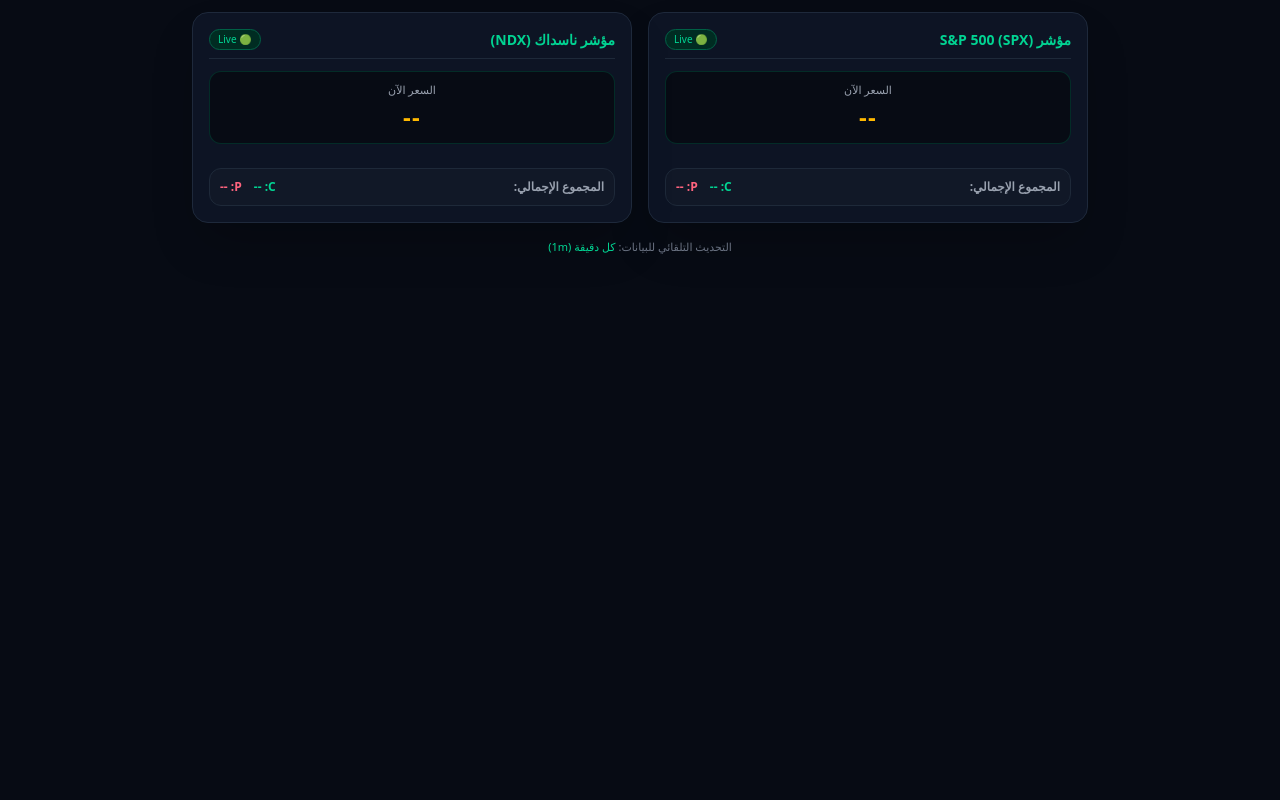
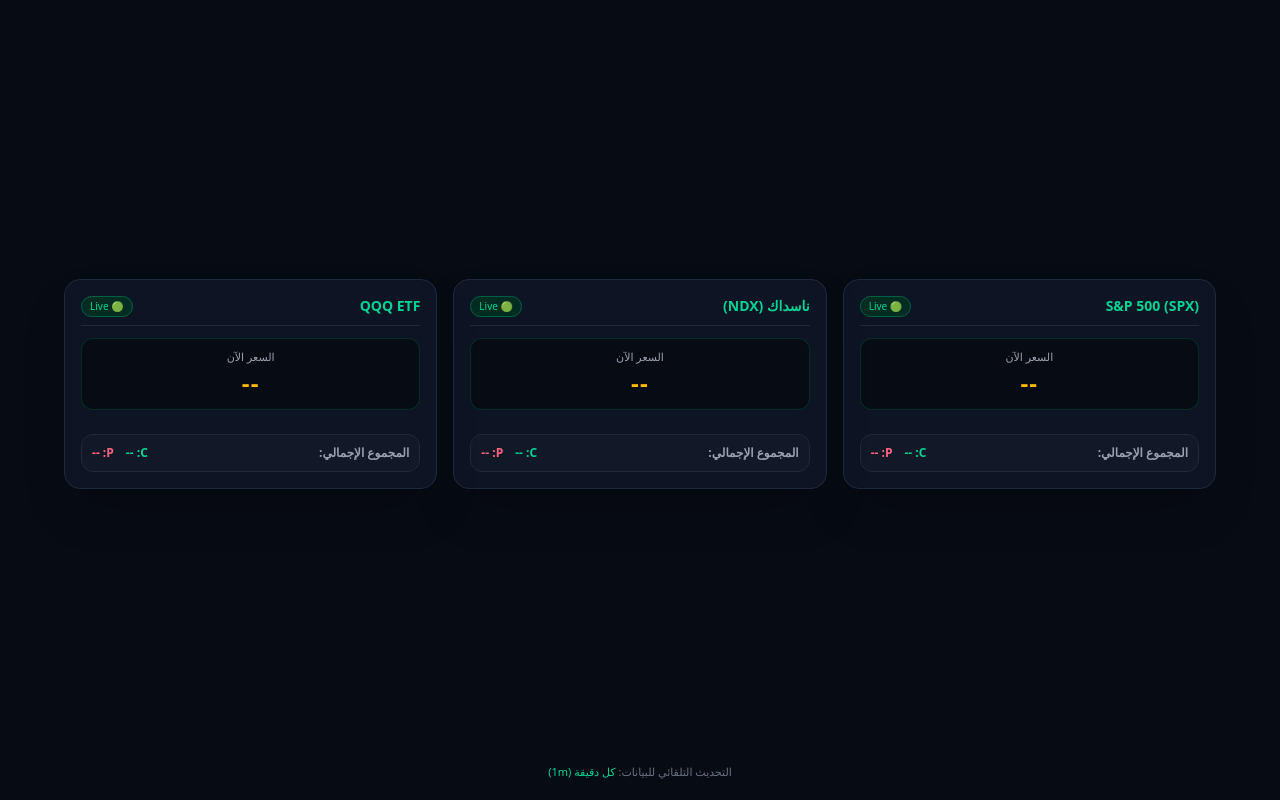
Before and after one commit to trky53352-cloud/spx-proxy, a website: page index.html in a window 1280 px wide. Drawn offline with nearby package versions, Linux system fonts and the light colour scheme; no server answers.

Commit message:
Update index.html

```diff
--- a/index.html
+++ b/index.html
@@ -3,20 +3,20 @@
 <head>
     <meta charset="UTF-8">
     <meta name="viewport" content="width=device-width, initial-scale=1.0">
-    <title>مراقب سيولة SPX & ناسداك</title>
+    <title>مراقب سيولة SPX, ناسداك & QQQ</title>
     <script src="https://cdn.jsdelivr.net/npm/@tailwindcss/browser@4"></script>
     <style>
         body { background-color: #070b14; color: #f3f4f6; font-family: system-ui, -apple-system, sans-serif; }
     </style>
 </head>
-<body class="min-h-screen flex flex-col items-center p-3 gap-4">
+<body class="min-h-screen flex flex-col items-center justify-between p-3">
 
-    <div class="w-full max-w-4xl flex flex-col md:flex-row gap-4 justify-center">
+    <div class="w-full max-w-6xl flex flex-col lg:flex-row gap-4 justify-center my-auto">
 
         <!-- قسم SPX -->
         <div class="flex-1 bg-[#0d1424] border border-[#1e293b] rounded-2xl p-4 shadow-2xl flex flex-col gap-3">
             <div class="flex justify-between items-center border-b border-gray-800 pb-2">
-                <h1 class="text-emerald-400 font-bold text-sm">مؤشر S&P 500 (SPX)</h1>
+                <h1 class="text-emerald-400 font-bold text-sm">S&P 500 (SPX)</h1>
                 <span class="text-[10px] text-emerald-400 bg-emerald-950 px-2 py-0.5 rounded-full border border-emerald-800">🟢 Live</span>
             </div>
             <div class="bg-[#070b14] border border-emerald-900/50 rounded-xl p-2.5 text-center">
@@ -36,7 +36,7 @@
         <!-- قسم ناسداك (NDX) -->
         <div class="flex-1 bg-[#0d1424] border border-[#1e293b] rounded-2xl p-4 shadow-2xl flex flex-col gap-3">
             <div class="flex justify-between items-center border-b border-gray-800 pb-2">
-                <h1 class="text-emerald-400 font-bold text-sm">مؤشر ناسداك (NDX)</h1>
+                <h1 class="text-emerald-400 font-bold text-sm">ناسداك (NDX)</h1>
                 <span class="text-[10px] text-emerald-400 bg-emerald-950 px-2 py-0.5 rounded-full border border-emerald-800">🟢 Live</span>
             </div>
             <div class="bg-[#070b14] border border-emerald-900/50 rounded-xl p-2.5 text-center">
@@ -53,9 +53,29 @@
             </div>
         </div>
 
+        <!-- قسم QQQ -->
+        <div class="flex-1 bg-[#0d1424] border border-[#1e293b] rounded-2xl p-4 shadow-2xl flex flex-col gap-3">
+            <div class="flex justify-between items-center border-b border-gray-800 pb-2">
+                <h1 class="text-emerald-400 font-bold text-sm">QQQ ETF</h1>
+                <span class="text-[10px] text-emerald-400 bg-emerald-950 px-2 py-0.5 rounded-full border border-emerald-800">🟢 Live</span>
+            </div>
+            <div class="bg-[#070b14] border border-emerald-900/50 rounded-xl p-2.5 text-center">
+                <span class="text-[11px] text-gray-400 block mb-0.5">السعر الآن</span>
+                <div id="qqq-price" class="text-2xl font-black text-amber-400 tracking-wider">--</div>
+            </div>
+            <div class="flex flex-col gap-2" id="qqq-rows-container"></div>
+            <div class="bg-[#111827] border border-gray-800 rounded-xl p-2.5 flex justify-between items-center text-xs">
+                <span class="text-gray-400 font-bold">المجموع الإجمالي:</span>
+                <div class="flex gap-3">
+                    <span class="text-emerald-400 font-bold">C: <span id="qqq-total-calls">--</span></span>
+                    <span class="text-rose-400 font-bold">P: <span id="qqq-total-puts">--</span></span>
+                </div>
+            </div>
+        </div>
+
     </div>
 
-    <div class="text-center text-[11px] text-gray-500 pb-2">
+    <div class="text-center text-[11px] text-gray-500 py-2">
         التحديث التلقائي للبيانات: <span class="text-emerald-400 font-medium">كل دقيقة (1m)</span>
     </div>
 
@@ -97,17 +117,20 @@
                 const response = await fetch('/api/spx-data');
                 const data = await response.json();
 
-                // تحديث SPX
                 document.getElementById('spx-price').innerText = data.spx.price;
                 document.getElementById('spx-total-calls').innerText = formatK(data.spx.total_call_vol);
                 document.getElementById('spx-total-puts').innerText = formatK(data.spx.total_put_vol);
                 renderRows('spx-rows-container', data.spx.rows);
 
-                // تحديث ناسداك
                 document.getElementById('ndx-price').innerText = data.ndx.price;
                 document.getElementById('ndx-total-calls').innerText = formatK(data.ndx.total_call_vol);
                 document.getElementById('ndx-total-puts').innerText = formatK(data.ndx.total_put_vol);
                 renderRows('ndx-rows-container', data.ndx.rows);
+
+                document.getElementById('qqq-price').innerText = data.qqq.price;
+                document.getElementById('qqq-total-calls').innerText = formatK(data.qqq.total_call_vol);
+                document.getElementById('qqq-total-puts').innerText = formatK(data.qqq.total_put_vol);
+                renderRows('qqq-rows-container', data.qqq.rows);
 
             } catch (e) {
                 console.error(e);
```
